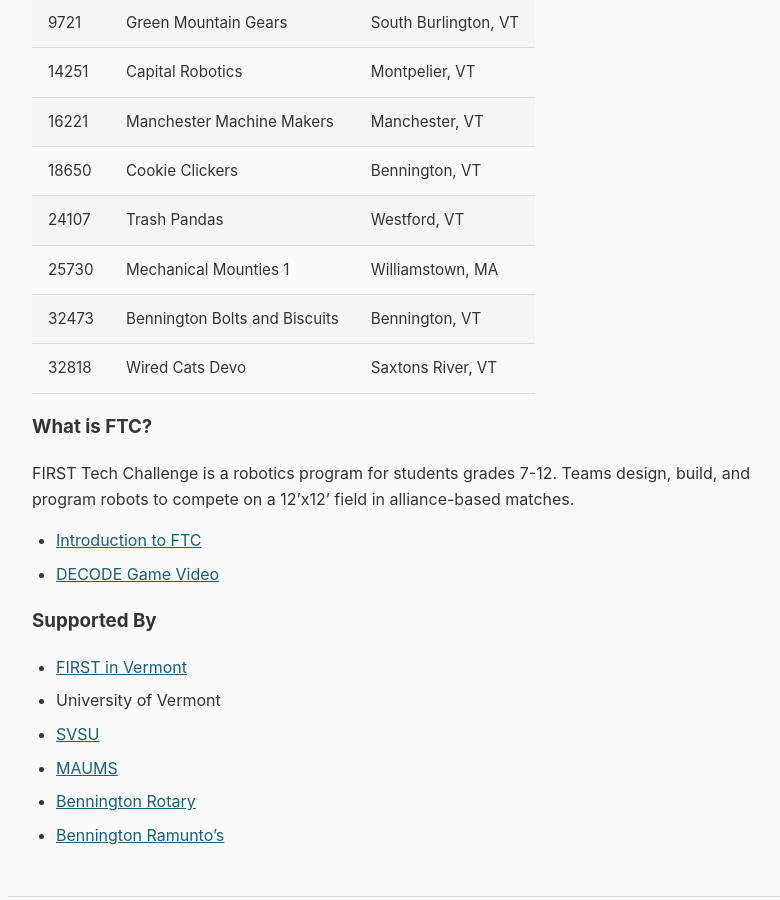
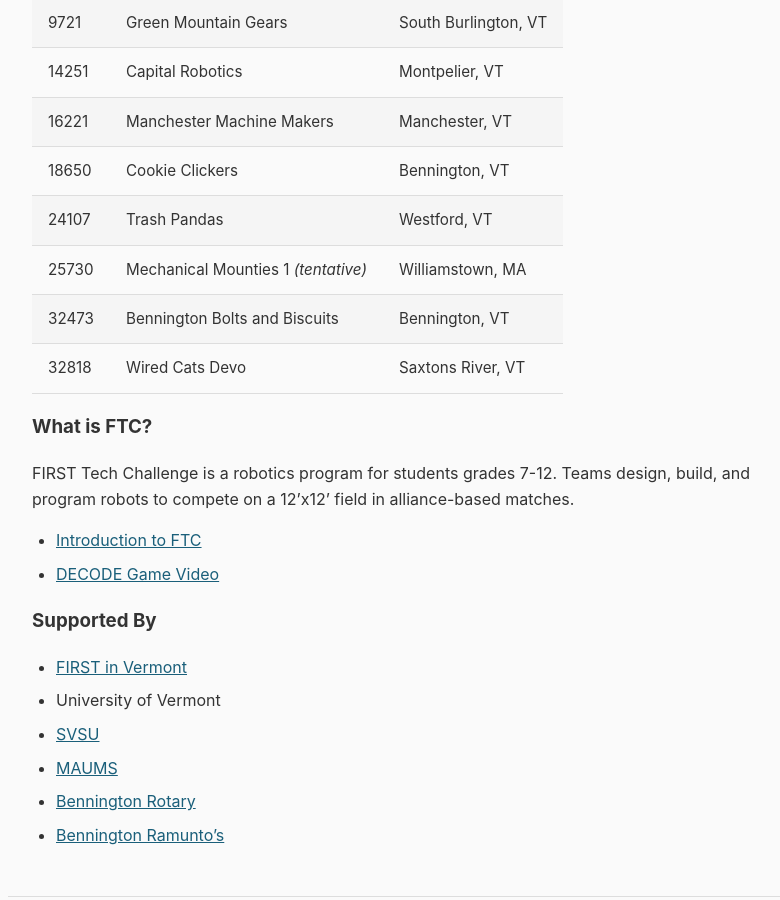
Before and after one commit to bennington-area-robotics/bennington-area-robotics.github.io, a Jekyll site: the page built from events/bennington-qualifier-2026.md, in a window 1280 px wide and 900 px high, scrolled down 1582 px. Shown: the whole window, without its empty margins (232-1012 px from the left). Built offline with Jekyll 4.4.1, drawn with Linux system fonts in a browser that asks for light colours.

Commit message:
marks 25730 as tentative

```diff
--- a/events/bennington-qualifier-2026.md
+++ b/events/bennington-qualifier-2026.md
@@ -51,7 +51,7 @@ An official FIRST Tech Challenge Level 1 Qualifying Tournament, with advancement
 | 16221 | Manchester Machine Makers | Manchester, VT |
 | 18650 | Cookie Clickers | Bennington, VT |
 | 24107 | Trash Pandas | Westford, VT |
-| 25730 | Mechanical Mounties 1 | Williamstown, MA |
+| 25730 | Mechanical Mounties 1 *(tentative)* | Williamstown, MA |
 | 32473 | Bennington Bolts and Biscuits | Bennington, VT |
 | 32818 | Wired Cats Devo | Saxtons River, VT |
 
```
